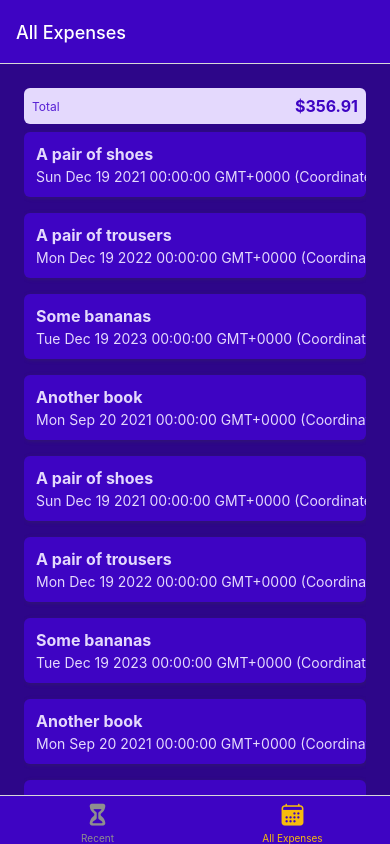
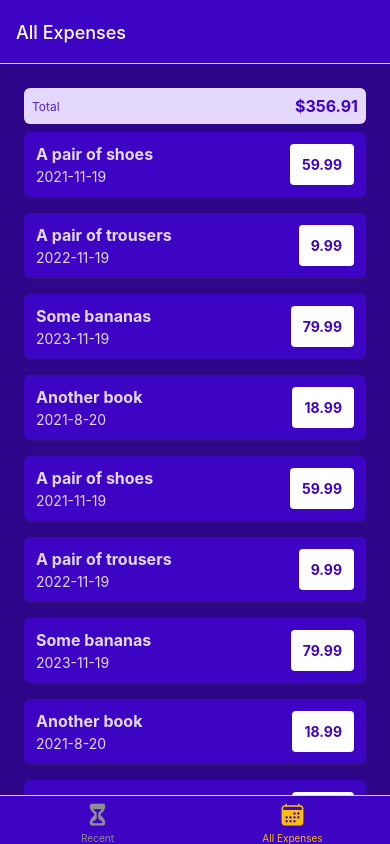
Before and after one commit to Marya-mhn/expense-tracker, a React Native app: screen /AllExpenses in a window 390 px wide. Built offline with nearby package versions, Linux system fonts and the light colour scheme.

Commit message:
handle date format

```diff
--- a/components/ExpensesOutput.js/ExpenseItem.js
+++ b/components/ExpensesOutput.js/ExpenseItem.js
@@ -1,5 +1,6 @@
 import { Pressable, StyleSheet, Text, View } from "react-native";
 import { GlobalStyles } from "../../constants/styles";
+import { getFormattedDate } from "../../util/date";
 
 function ExpenseItem({ description, amount, date }) {
   return (
@@ -9,7 +10,7 @@ function ExpenseItem({ description, amount, date }) {
           <Text style={[styles.textBase, styles.description]}>
             {description}
           </Text>
-          <Text style={styles.textBase}>{date.toString()}</Text>
+          <Text style={styles.textBase}>{getFormattedDate(date)}</Text>
         </View>
         <View style={styles.amountContainer}>
           <Text style={styles.amount}>{amount}</Text>
--- /dev/null
+++ b/util/date.js
@@ -0,0 +1,3 @@
+export function getFormattedDate(date) {
+  return `${date.getFullYear()}-${date.getMonth()}-${date.getDate()}`;
+}
```
